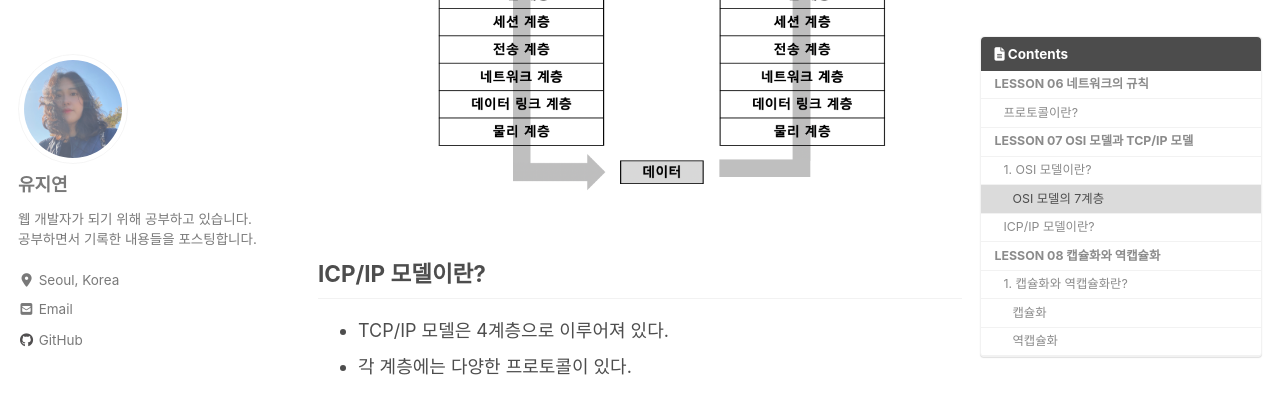
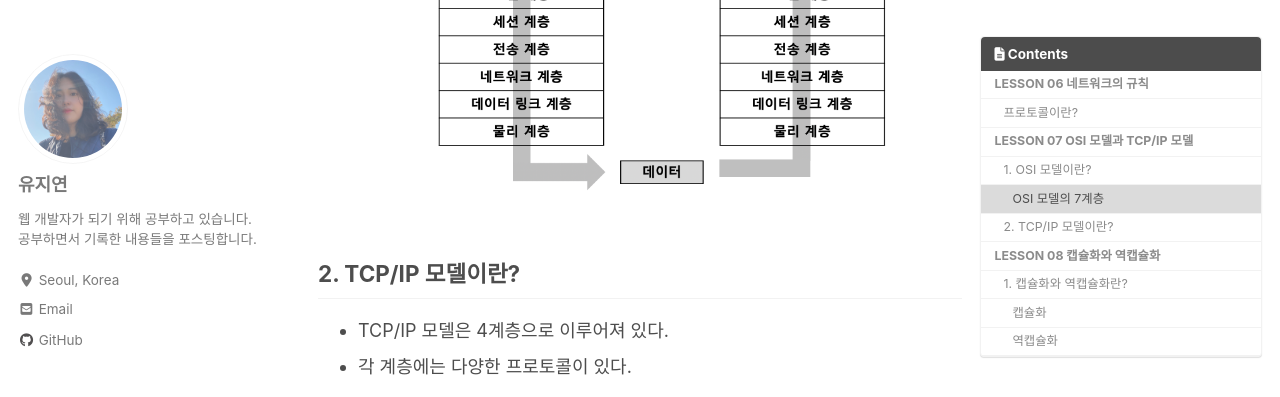
Before and after one commit to Jiyoun-Yoo/jiyoun-yoo.github.io, a Jekyll site: the page built from _posts/2020/network/2020-10-07-network-for-everyone-chapter02.md, in a window 1280 px wide and 900 px high, scrolled down 2535 px. Shown: the top 397 px of the window. Built offline with Jekyll 4.4.1, drawn with Linux system fonts in a browser that asks for light colours; cached includes are drawn as plain includes; nearby versions of some CDN libraries.

Commit message:
network-for-everyone

```diff
--- a/_posts/2020/network/2020-10-07-network-for-everyone-chapter02.md
+++ b/_posts/2020/network/2020-10-07-network-for-everyone-chapter02.md
@@ -53,7 +53,7 @@ last_modified_at: '2020-10-07 22:00:00 +0800'
 - 데이터를 받는 쪽(**수신 측**)은 하위 계층에서 상위 계층으로 각 계층을 통해 전달된 데이터를 받게 된다.
 ![OSI 모델에서 데이터 송수신]({{ https://jiyounyou.github.io/ }}{{ site.baseurl }}/assets/images/post/network-for-everyone/OSI-model3.png){: .align-center}{: width="80%" height="80%"}
 
-## ICP/IP 모델이란?
+## 2. TCP/IP 모델이란?
 - TCP/IP 모델은 4계층으로 이루어져 있다.
 - 각 계층에는 다양한 프로토콜이 있다.
 ![TCP/IP 모델]({{ https://jiyounyou.github.io/ }}{{ site.baseurl }}/assets/images/post/network-for-everyone/TCP-IP-model1.png){: .align-center}{: width="60%" height="60%"}
```
